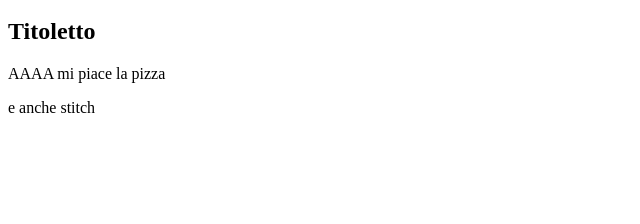
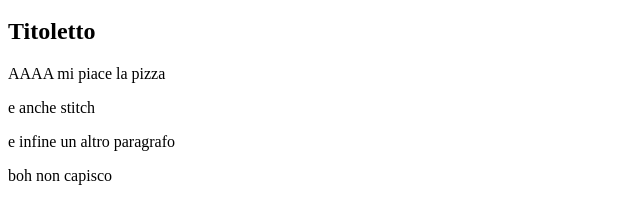
Before and after one commit to basangeacAnna/TechWriting, a plain HTML site: page index.html in a window 1280 px wide. Shown: the part 48-272 px from the top of the page, without its empty margins (0-640 px from the left). Drawn offline with Linux system fonts and the light colour scheme.

Commit message:
Add additional paragraphs to index.html

```diff
--- a/index.html
+++ b/index.html
@@ -6,5 +6,7 @@
 <h2> Titoletto </h2>
 <p> AAAA mi piace la pizza </p>
 <p> e anche stitch </p>
+<p> e infine un altro paragrafo </p>
+<p> boh non capisco</p>
 </body>
 </html>
```
